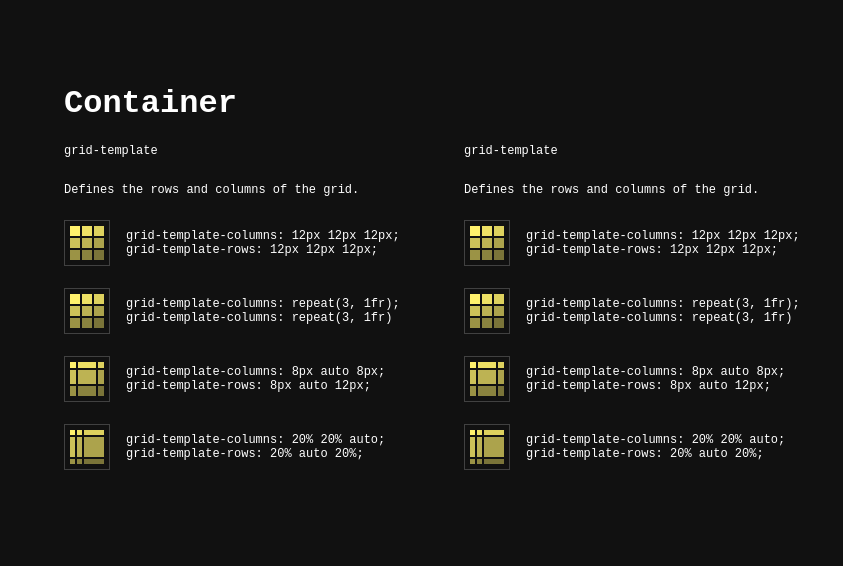
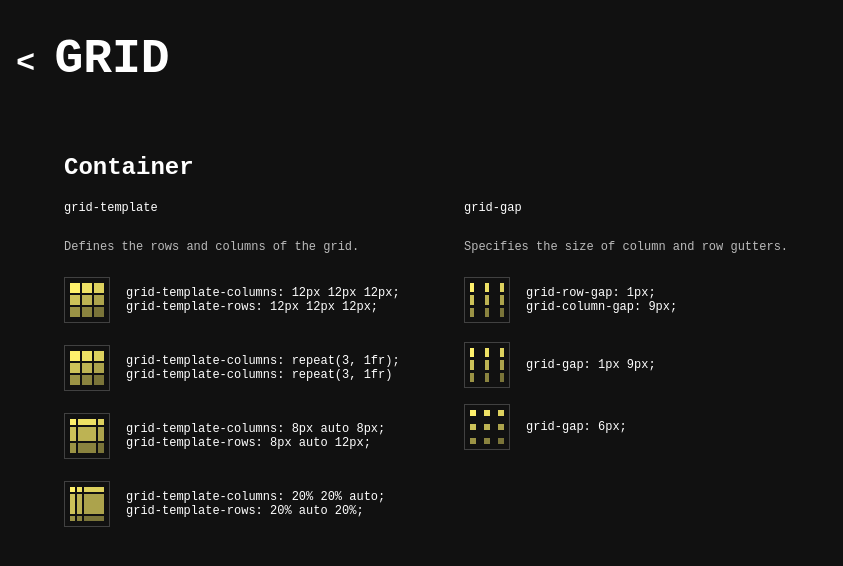
Before and after one commit to Eynzof/cheatsheet, a Next.js app: page /grid in a window 1280 px wide. Shown: the top 566 px of the page, without its empty margins (0-843 px from the left). Built offline with nearby package versions, Linux system fonts and the light colour scheme.

Commit message:
add home page

```diff
--- a/app/Home.module.css
+++ b/app/Home.module.css
@@ -40,9 +40,10 @@
 }
 
 .title {
-  margin: 0;
+  margin-bottom: 64px;
   line-height: 1.15;
   font-size: 4rem;
+  color: #eee
 }
 
 .title,
@@ -77,12 +78,13 @@
   margin: 1rem;
   padding: 1.5rem;
   text-align: left;
-  color: inherit;
+  color: #eee;
   text-decoration: none;
   border: 1px solid #eaeaea;
   border-radius: 10px;
   transition: color 0.15s ease, border-color 0.15s ease;
   max-width: 300px;
+
 }
 
 .card:hover,
@@ -115,15 +117,15 @@
   }
 }
 
-@media (prefers-color-scheme: dark) {
-  .card,
-  .footer {
-    border-color: #222;
-  }
-  .code {
-    background: #111;
-  }
-  .logo img {
-    filter: invert(1);
-  }
-}
+/*@media (prefers-color-scheme: dark) {*/
+/*  .card,*/
+/*  .footer {*/
+/*    border-color: #222;*/
+/*  }*/
+/*  .code {*/
+/*    background: #111;*/
+/*  }*/
+/*  .logo img {*/
+/*    filter: invert(1);*/
+/*  }*/
+/*}*/
--- a/app/grid/grid.module.css
+++ b/app/grid/grid.module.css
@@ -1,9 +1,8 @@
 .main {
     height: 100vh;
-
     color: #fff;
     font-family: "Inconsolata", monospace;
-    padding: 4rem;
+    padding: 1rem 4rem;
 }
 .sets {
     display: grid;
@@ -13,6 +12,13 @@
 .set {
     /*border: 1px solid #fff*/
 }
+
+.title {
+    font-size: 48px;
+    margin-left: 16px;
+    color: #fff;
+    font-family: "Inconsolata", monospace;
+}
 .header {
     font-size: 16px
 }
@@ -20,6 +26,7 @@
 .lore {
     margin-top: 25px;
     font-size: 12px;
+    color: #bbb;
 }
 
 .sections {
--- a/app/grid/layout.tsx
+++ b/app/grid/layout.tsx
@@ -3,5 +3,5 @@ export default function Layout({ children }) {
     return (
         <>
             {children}
-            </>)
+        </>)
 }
--- a/app/grid/page.tsx
+++ b/app/grid/page.tsx
@@ -1,64 +1,21 @@
 import React from 'react';
 import styles from "./grid.module.css";
 import GridTemplate from "../../components/Grid/GridTemplate/GridTemplate";
+import GridGap from "../../components/Grid/GridGap/GridGap";
+import Link from "next/link";
 
 // @ts-ignore
 function Page() {
     return (
-        <div className={styles.main}>
-            <h1>Container</h1>
-            <div className={styles.sets}>
-                <GridTemplate/>
-                <div className={styles.set}>
-                    <div className={styles.header}>grid-template</div>
-                    <div className={styles.lore}>
-                        <p>Defines the rows and columns of the grid.</p>
-                    </div>
-                    <div className={styles.sections}>
-                        <div className={styles.blocks}>
-                            <div className={styles.grid}
-                                 style={{gridTemplateColumns: '12px 12px 12px', gridTemplateRows: '12px 12px 12px'}}>
-                                {[...Array(9)].map((e, i) => i).map((i) => <div className={styles.atom} key={i}
-                                                                                style={{backgroundColor: `rgba(255, 241, 108, ${1 - i * 0.07})`}}></div>)}
-                            </div>
-                            <p className={styles.header}>grid-template-columns: 12px 12px 12px;<br/>grid-template-rows:
-                                12px 12px 12px;
-                            </p>
-                        </div>
-                        <div className={styles.blocks}>
-                            <div className={styles.grid}
-                                 style={{gridTemplateColumns: 'repeat(3, 1fr)', gridTemplateRows: 'repeat(3, 1fr)'}}>
-                                {[...Array(9)].map((e, i) => i).map((i) => <div className={styles.atom} key={i}
-                                                                                style={{backgroundColor: `rgba(255, 241, 108, ${1 - i * 0.07})`}}></div>)}
-                            </div>
-                            <p className={styles.header}>grid-template-columns: repeat(3, 1fr);<br/>grid-template-columns:
-                                repeat(3, 1fr)
-                            </p>
-                        </div>
-                        <div className={styles.blocks}>
-                            <div className={styles.grid}
-                                 style={{gridTemplateColumns: '8px auto 8px', gridTemplateRows: '8px auto 12px'}}>
-                                {[...Array(9)].map((e, i) => i).map((i) => <div className={styles.atom} key={i}
-                                                                                style={{backgroundColor: `rgba(255, 241, 108, ${1 - i * 0.07})`}}></div>)}
-                            </div>
-                            <p className={styles.header}>grid-template-columns: 8px auto 8px;<br/>
-                                grid-template-rows: 8px auto 12px;
-                            </p>
-                        </div>
-                        <div className={styles.blocks}>
-                            <div className={styles.grid}
-                                 style={{gridTemplateColumns: '20% 20% auto', gridTemplateRows: '20% auto 20%'}}>
-                                {[...Array(9)].map((e, i) => i).map((i) => <div className={styles.atom} key={i}
-                                                                                style={{backgroundColor: `rgba(255, 241, 108, ${1 - i * 0.07})`}}></div>)}
-                            </div>
-                            <p className={styles.header}>grid-template-columns: 20% 20% auto;<br/>
-                                grid-template-rows: 20% auto 20%;
-                            </p>
-                        </div>
-                    </div>
+        <>
+            <h1 className={styles.title}><Link href={"/"} style={{fontSize:"32px"}}>&lt; </Link>GRID</h1>
+            <div className={styles.main}>
+                <h2>Container</h2>
+                <div className={styles.sets}>
+                    <GridTemplate/>
+                    <GridGap/>
                 </div>
-            </div>
-        </div>
+            </div></>
     );
 };
 
--- /dev/null
+++ b/components/Grid/GridGap/GridGap.tsx
@@ -0,0 +1,44 @@
+import React from 'react';
+import styles from "../../../app/grid/grid.module.css";
+
+function GridGap() {
+    return (
+        <div className={styles.set}>
+            <div className={styles.header}>grid-gap</div>
+            <div className={styles.lore}>
+                <p>Specifies the size of column and row gutters.</p>
+            </div>
+            <div className={styles.sections}>
+                <div className={styles.blocks}>
+                    <div className={styles.grid}
+                         style={{gridTemplateColumns: 'repeat(3, 1fr)', gridTemplateRows: 'repeat(3, 1fr)', gridGap: '1px 9px'}}>
+                        {[...Array(9)].map((e, i) => i).map((i) => <div className={styles.atom} key={i}
+                                                                        style={{backgroundColor: `rgba(255, 241, 108, ${1 - i * 0.07})`}}></div>)}
+                    </div>
+                    <p className={styles.header}>grid-row-gap: 1px;<br/>grid-column-gap: 9px;
+                    </p>
+                </div>
+                <div className={styles.blocks}>
+                    <div className={styles.grid}
+                         style={{gridTemplateColumns: 'repeat(3, 1fr)', gridTemplateRows: 'repeat(3, 1fr)', gridGap: '1px 9px'}}>
+                        {[...Array(9)].map((e, i) => i).map((i) => <div className={styles.atom} key={i}
+                                                                        style={{backgroundColor: `rgba(255, 241, 108, ${1 - i * 0.07})`}}></div>)}
+                    </div>
+                    <p className={styles.header}>grid-gap: 1px 9px;
+                    </p>
+                </div>
+                <div className={styles.blocks}>
+                    <div className={styles.grid}
+                         style={{gridTemplateColumns: 'repeat(3, 1fr)', gridTemplateRows: 'repeat(3, 1fr)', gridGap: '6px'}}>
+                        {[...Array(9)].map((e, i) => i).map((i) => <div className={styles.atom} key={i}
+                                                                        style={{backgroundColor: `rgba(255, 241, 108, ${1 - i * 0.07})`}}></div>)}
+                    </div>
+                    <p className={styles.header}>grid-gap: 6px;
+                    </p>
+                </div>
+            </div>
+        </div>
+    );
+}
+
+export default GridGap;
```
Also changed, not shown: app/page.tsx (+14 -34 lines).
